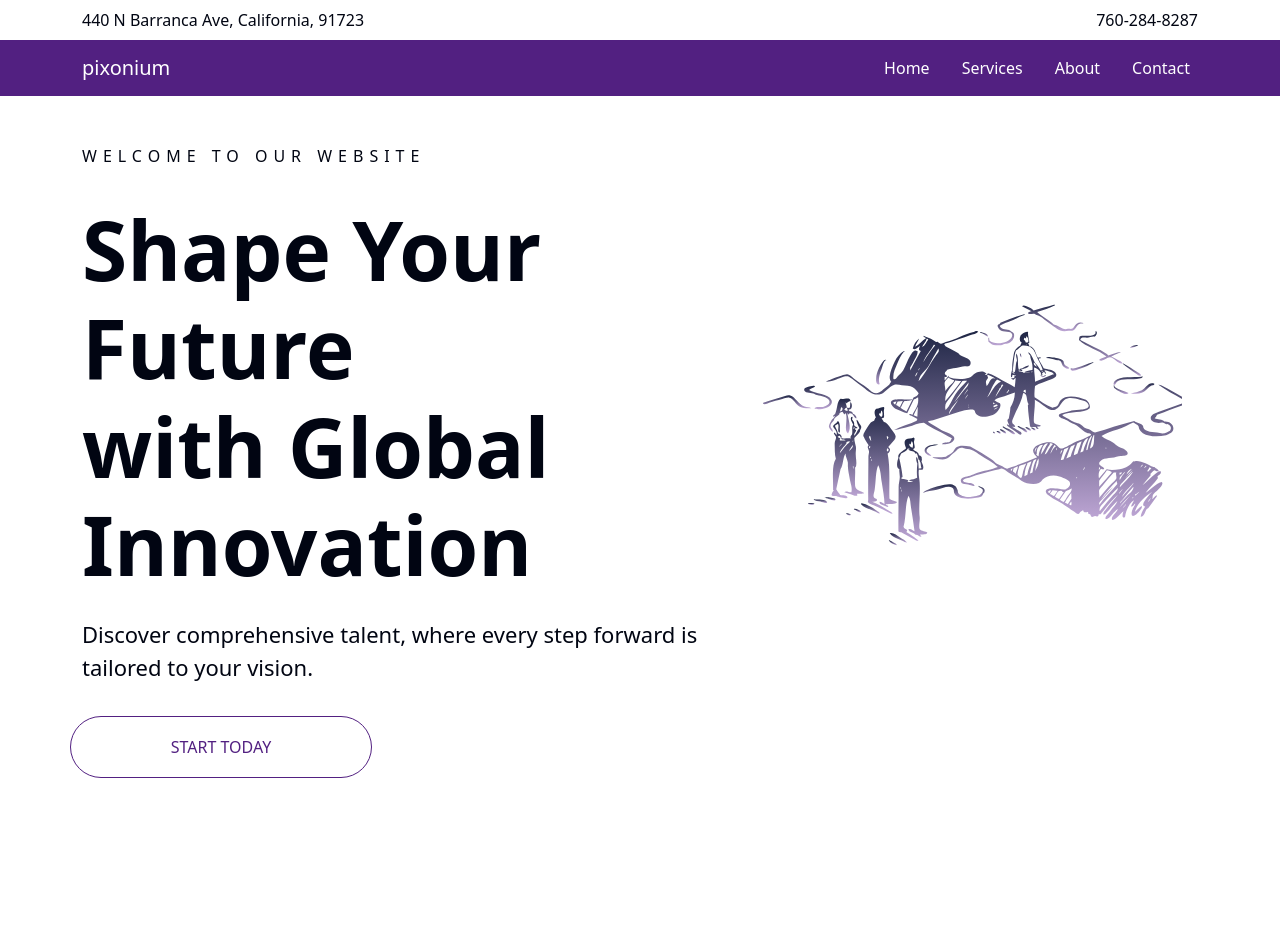
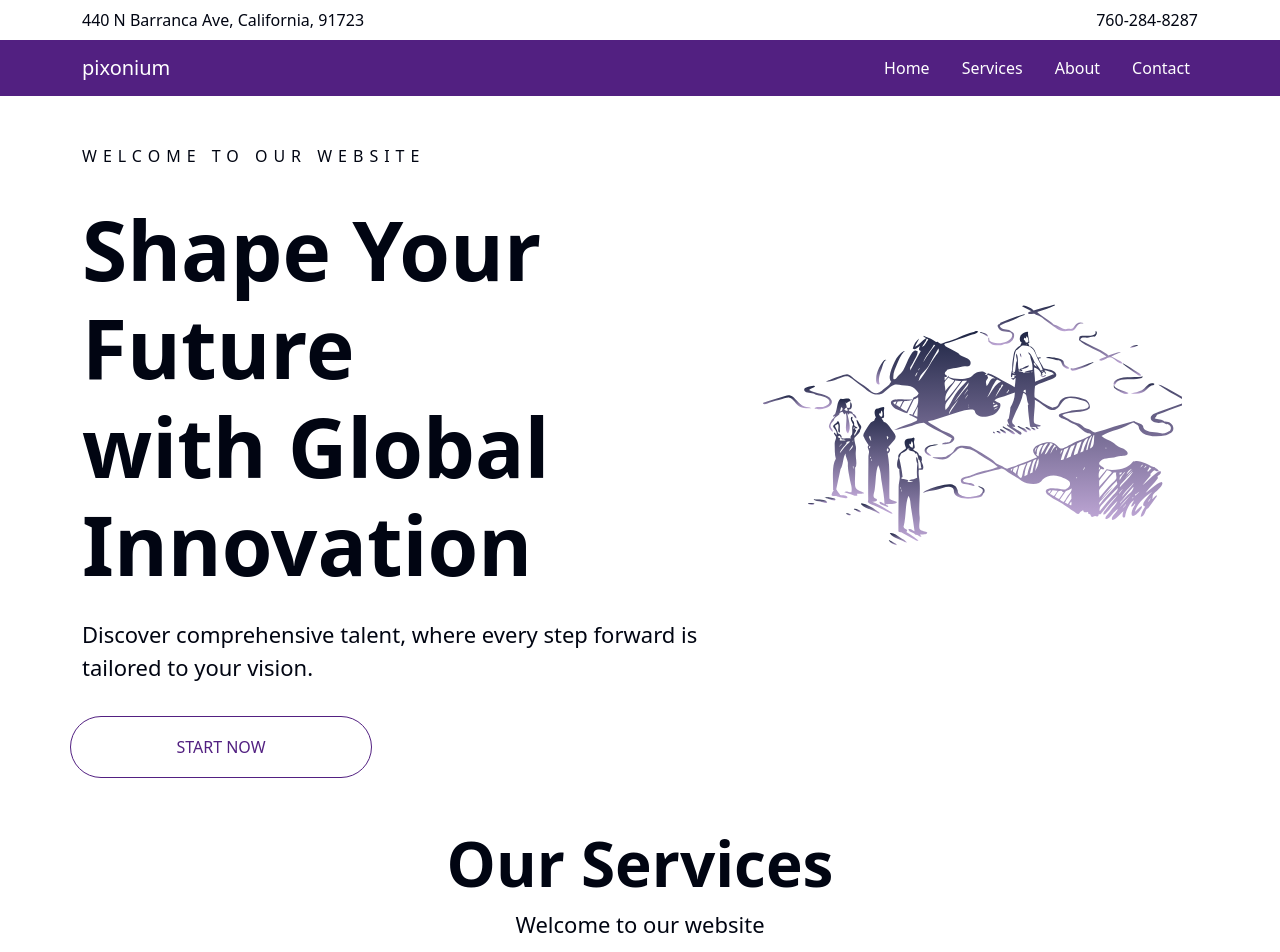
Before and after one commit to Bazzomir/lumaro, a React (Create React App) app in the folder erikas-app/: page / in a window 1280 px wide. Shown: the top 952 px of the page. Before the commit the page ends 800 px from the top, so only its background shows below. Built offline with nearby package versions, Linux system fonts and the light colour scheme.

Commit message:
services is started

```diff
--- a/erikas-app/src/assets/css/App.css
+++ b/erikas-app/src/assets/css/App.css
@@ -2,7 +2,6 @@
     --purple: #522081;
     --white: #fff;
     --black: #010512;
-
 }
 
 body {
@@ -62,3 +61,13 @@ body {
     width: 302px !important;
     height: 62px;
 }
+
+.services--header {
+    font-weight: 700;
+    font-size: 62px;
+}
+
+.services--paragraph {
+    font-weight: 300;
+    font-size: 22px;
+}
--- a/erikas-app/src/components/App.js
+++ b/erikas-app/src/components/App.js
@@ -3,12 +3,14 @@ import 'bootstrap/dist/css/bootstrap.css';
 import 'bootstrap/dist/css/bootstrap.min.css';
 import Header from './component/Header';
 import Homepage from './pages/Homepage';
+import Services from './pages/Services';
 
 function App() {
   return (
     <>
       <Header />
       <Homepage />
+      <Services />
     </>
   );
 }
--- a/erikas-app/src/components/pages/Homepage.jsx
+++ b/erikas-app/src/components/pages/Homepage.jsx
@@ -7,12 +7,12 @@ export default function Homepage() {
             <div className="row">
                 <div className="col-7">
                     <div className="d-flex row justify-content-start gap-3">
-                        <p className="col-12 first-text">WELCOME TO OUR WEBSITE</p>
+                        <p className="col-12 first-text text-uppercase">Welcome to our website</p>
                         <h1 className="col-12 second-text">
                             Shape Your Future <br />  with Global Innovation
                         </h1>
                         <p className="third-text">Discover comprehensive talent, where every step forward is tailored to your vision.</p>
-                        <button className="btn btn-purple">START TODAY</button>
+                        <button className="btn btn-purple text-uppercase">Start now</button>
                     </div>
                 </div>
                 <div className="col-5">
--- /dev/null
+++ b/erikas-app/src/components/pages/Services.jsx
@@ -0,0 +1,12 @@
+import React from 'react';
+
+export default function Services() {
+    return (
+        <div className="services container mt-5">
+            <div className="row">
+                <h2 className="services--header text-center">Our Services</h2>
+                <p className="services--paragraph text-center">Welcome to our website</p>
+            </div>
+        </div>
+    )
+}
```
